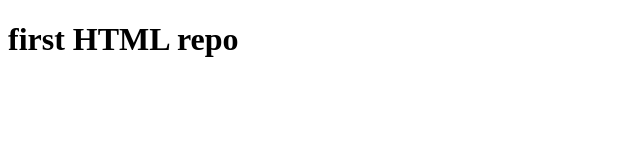
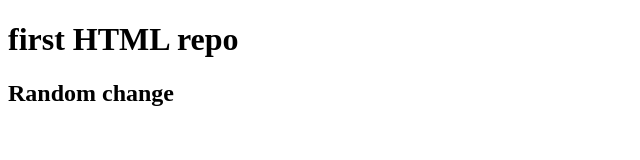
Before and after one commit to Ramyakondoju/Ramya1998, a plain HTML site: page index.html in a window 1280 px wide. Shown: the whole page, without its empty margins (0-640 px from the left). Drawn offline with Linux system fonts and the light colour scheme.

Commit message:
New change in html file

```diff
--- a/index.html
+++ b/index.html
@@ -5,5 +5,6 @@
     </head>
     <body>
         <h1>first HTML repo</h1>
+        <h2>Random change</h2>
     </body>
 </html>
```
